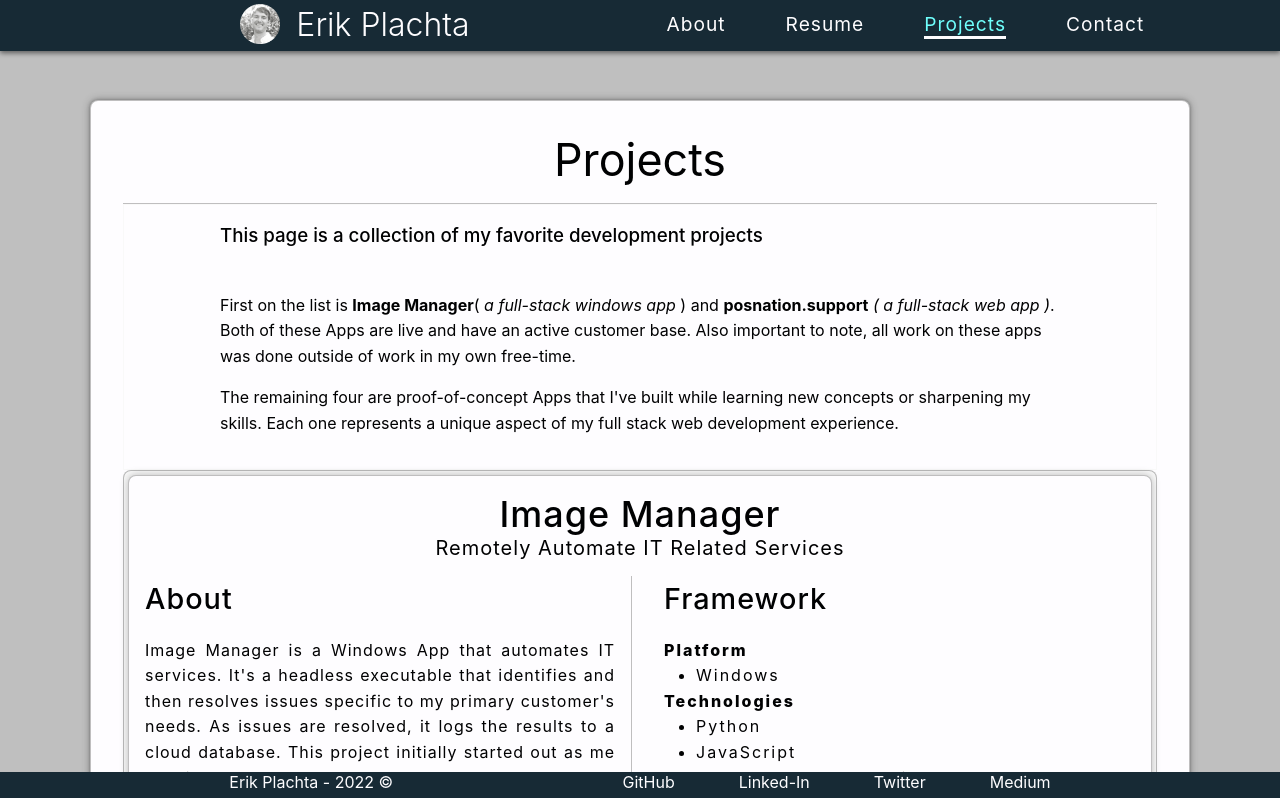
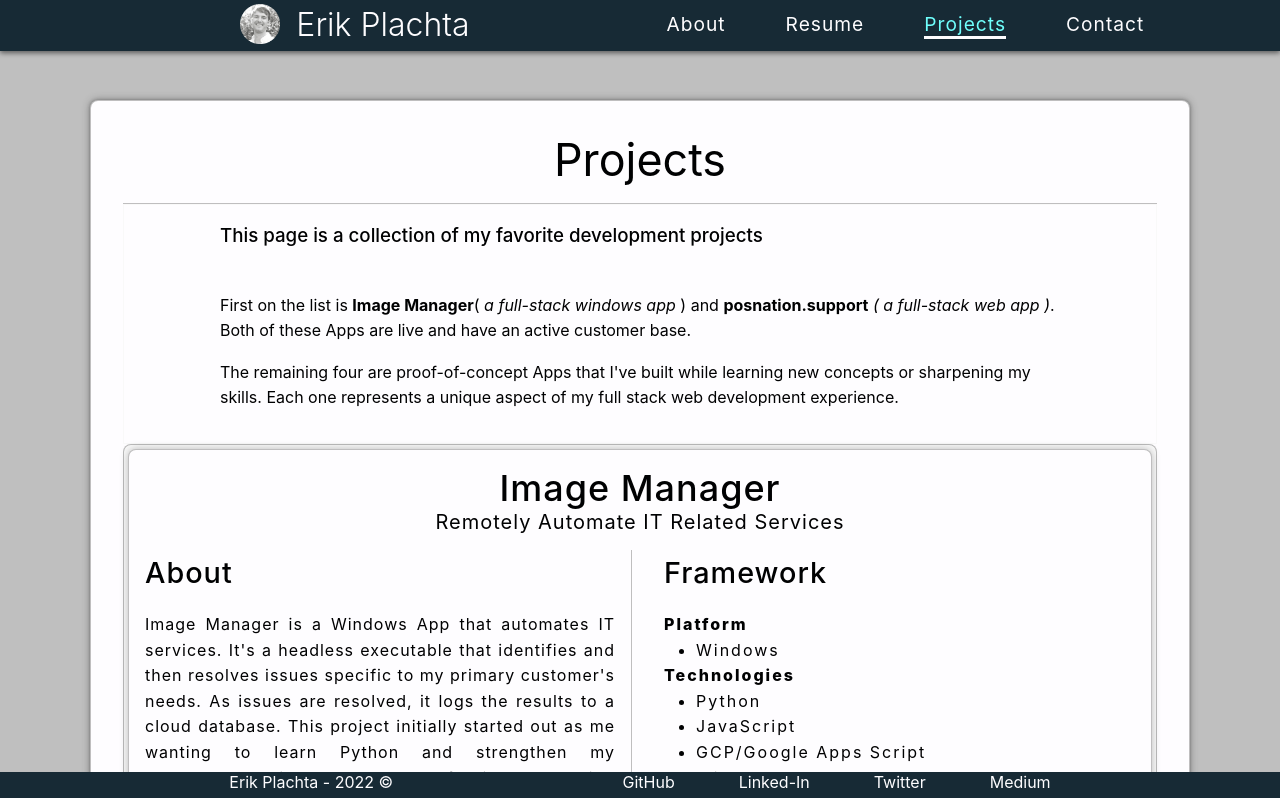
Before and after one commit to ErikPlachta/ErikPlachta, a React (Create React App) app: page /projects in a window 1280 px wide. Shown: the top 798 px of the page. Built offline with nearby package versions, Linux system fonts and the light colour scheme; no server answers.

Commit message:
Minified

```diff
--- a/src/pages/Projects/index.js
+++ b/src/pages/Projects/index.js
@@ -42,9 +42,7 @@ export default function Projects({ uuidv4 }) {
             First on the list is <a href='#image-manager'><b>Image Manager</b>
             ( <em>a full-stack windows app</em> )</a> and  <a href="#posnation-support">
             <b>posnation.support</b> <em>( a full-stack web app )</em></a>. Both
-            of these Apps are live and have an active customer base. Also
-            important to note, all work on these apps was done outside of work
-            in my own free-time.
+            of these Apps are live and have an active customer base.
           </p>
           <p>
             The remaining four are proof-of-concept Apps that I've built
```
